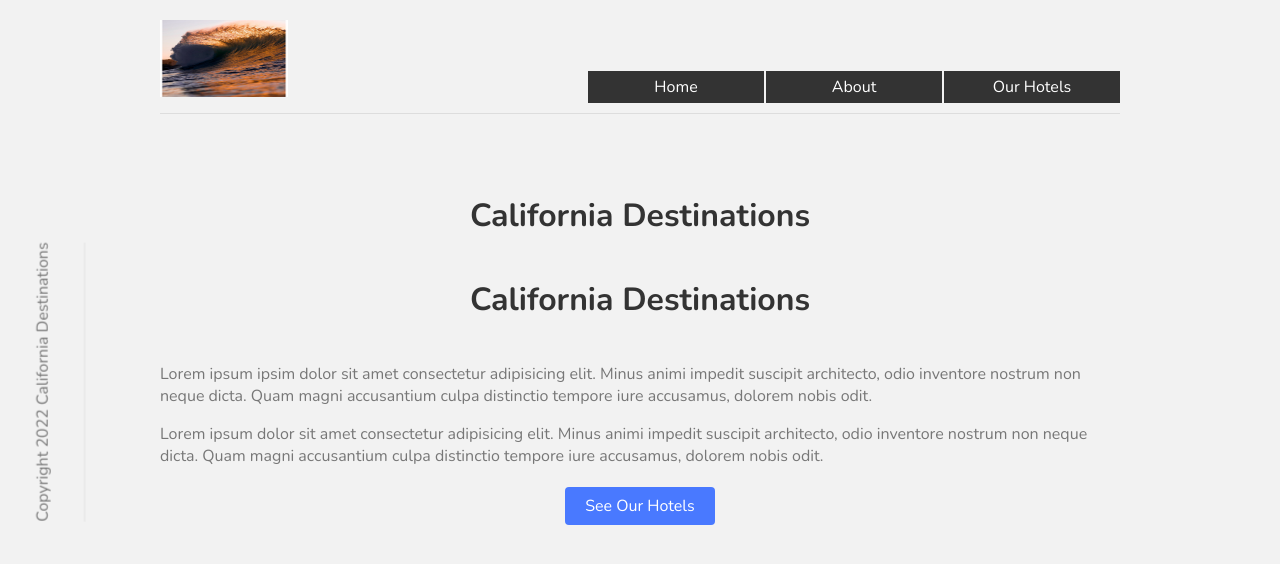
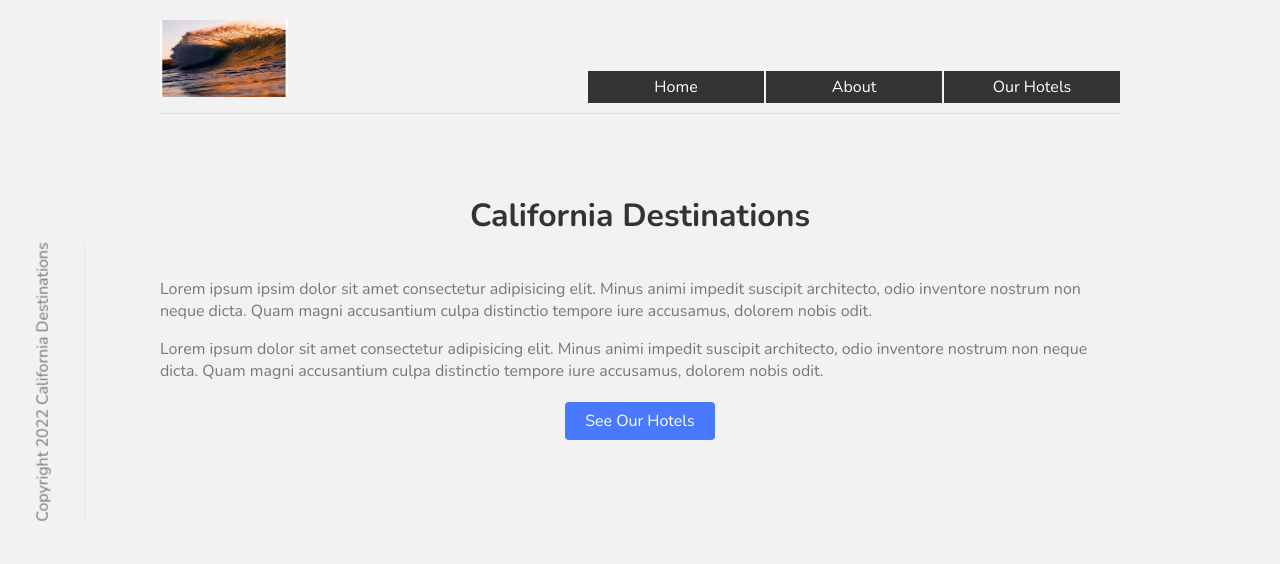
Before and after one commit to spatulatom/react-next.js-webb-app, a Next.js app: page / in a window 1280 px wide. Shown: the top 564 px of the page. Built offline with nearby package versions, Linux system fonts and the light colour scheme.

Commit message:
remove header

```diff
--- a/pages/index.js
+++ b/pages/index.js
@@ -16,7 +16,7 @@ export default function Home() {
       </Head>
       <div>
         <h1 className={styles.title}>California Destinations</h1>
-        <h1 className={styles.title}>California Destinations</h1>
+
         <p className={styles.text}>Lorem ipsum ipsim dolor sit amet consectetur adipisicing elit. Minus animi impedit suscipit architecto, odio inventore nostrum non neque dicta. Quam magni accusantium culpa distinctio tempore iure accusamus, dolorem nobis odit.</p>
         <p className={styles.text}>Lorem ipsum dolor sit amet consectetur adipisicing elit. Minus animi impedit suscipit architecto, odio inventore nostrum non neque dicta. Quam magni accusantium culpa distinctio tempore iure accusamus, dolorem nobis odit.</p>
         <Link href="/hotels/">
```
